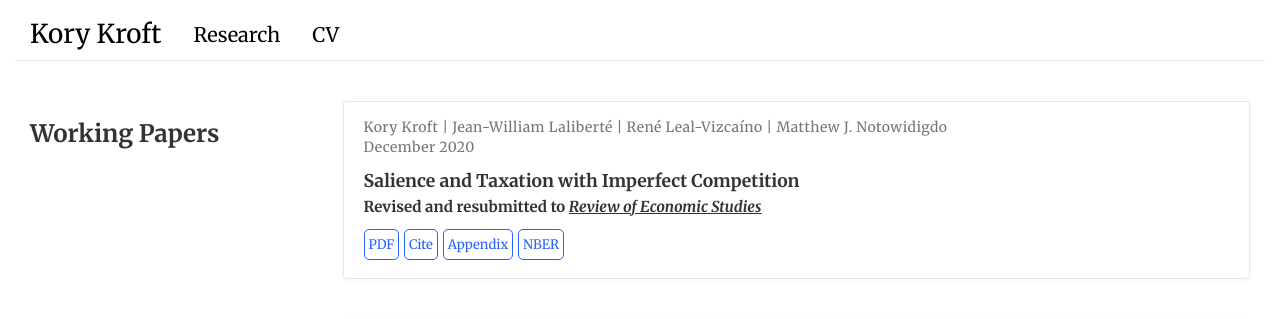
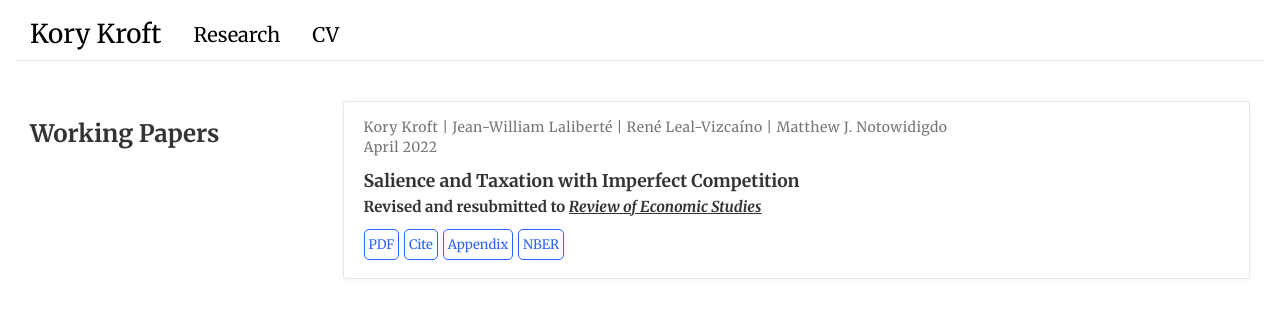
Before and after one commit to korykroft/korykroft.github.io, a Jekyll site: the page built from research/index.html, in a window 1280 px wide and 900 px high. Shown: the top 319 px of the window. Built offline with Jekyll 4.4.1, drawn with Linux system fonts in a browser that asks for light colours.

Commit message:
Update index.html

```diff
--- a/research/index.html
+++ b/research/index.html
@@ -22,7 +22,7 @@ description:
       <div>
         <span>Kory Kroft</span> | <span>Jean-William Lalibert&eacute;</span> | <span>Ren&eacute; Leal-Vizca&iacute;no</span> | <span>Matthew J. Notowidigdo</span>
       </div>
-      <span class="article-date">December 2020</span>
+      <span class="article-date">April 2022</span>
     </div>
     <h3 class="article-title mb-1 mt-3">Salience and Taxation with Imperfect Competition</h3>
     <div class="article-style">
```
